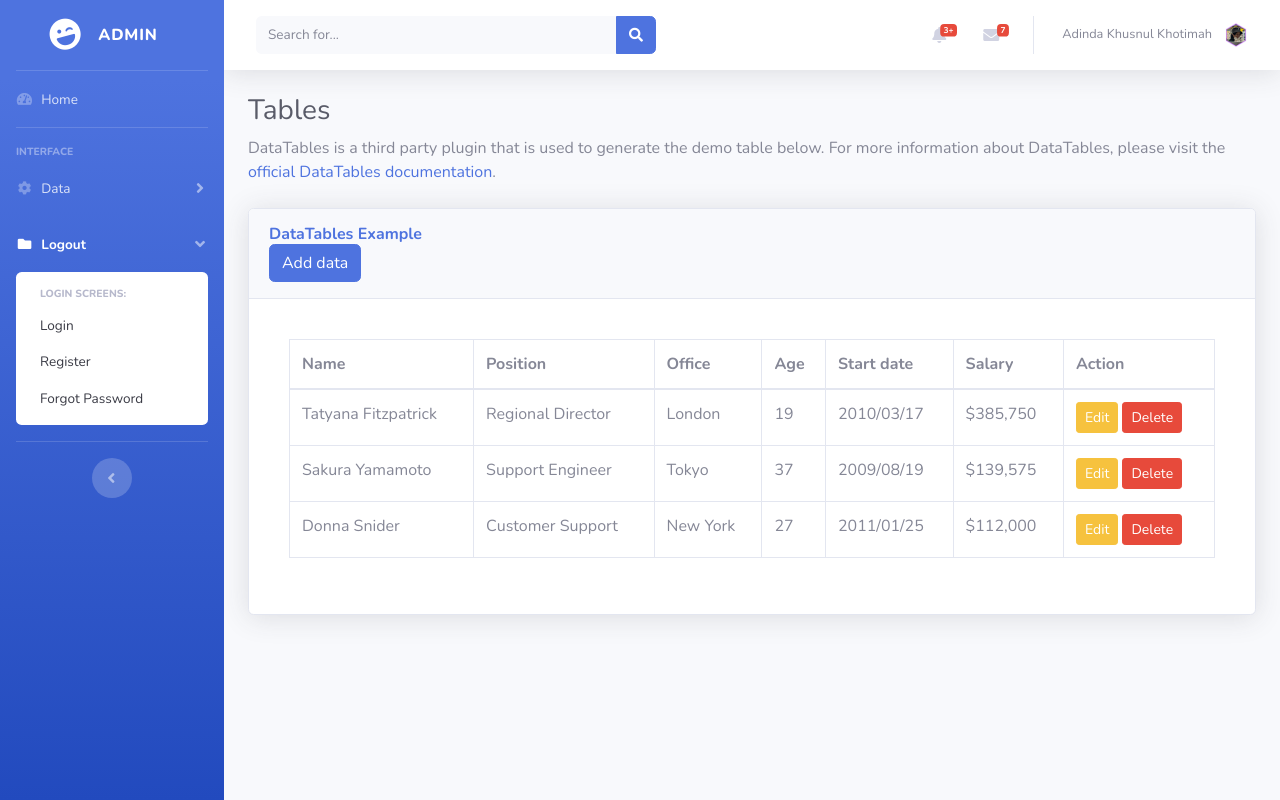
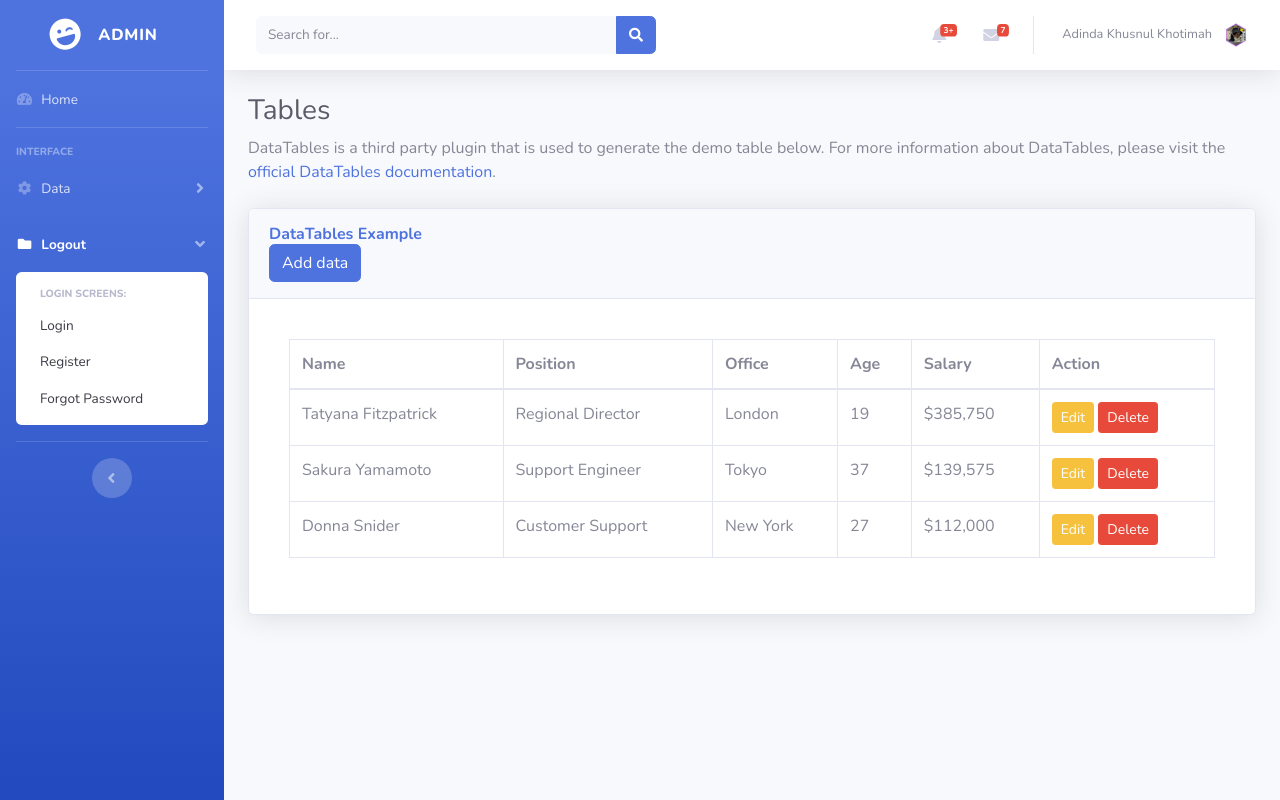
Before and after one commit to dindaa06/portofolio, a PHP site: page /halamanadmin/tables.php in a window 1280 px wide. Run offline with PHP 8.4, Linux system fonts and the light colour scheme.

Commit message:
Create Data

```diff
--- a/halamanadmin/tables.php
+++ b/halamanadmin/tables.php
@@ -314,17 +314,16 @@
                                                     <th>Position</th>
                                                     <th>Office</th>
                                                     <th>Age</th>
-                                                    <th>Start date</th>
                                                     <th>Salary</th>
                                                     <th>Action</th>
                                                 </tr>
                                             </thead>
+                                            <tbody id="list">
                                                 <tr>
                                                     <td>Tatyana Fitzpatrick</td>
                                                     <td>Regional Director</td>
                                                     <td>London</td>
                                                     <td>19</td>
-                                                <td>2010/03/17</td>
                                                     <td>$385,750</td>
                                                     <td>
                                                         <a href="#" class="btn btn-warning btn-sm edit" onclick="showEditAlert()">Edit</a>
@@ -336,7 +335,6 @@
                                                     <td>Support Engineer</td>
                                                     <td>Tokyo</td>
                                                     <td>37</td>
-                                                <td>2009/08/19</td>
                                                     <td>$139,575</td>
                                                     <td>
                                                         <a href="#" class="btn btn-warning btn-sm edit" onclick="showEditAlert()">Edit</a>
@@ -348,7 +346,6 @@
                                                     <td>Customer Support</td>
                                                     <td>New York</td>
                                                     <td>27</td>
-                                                <td>2011/01/25</td>
                                                     <td>$112,000</td>
                                                     <td>
                                                         <a href="#" class="btn btn-warning btn-sm edit" onclick="showEditAlert()">Edit</a>
@@ -357,6 +354,11 @@
                                                 </tr>
                                             </tbody>
                                         </table>
+                                    </div>
+                                </div>
+                            </div>
+                        </div>
+                    </div>
                 </div>
             </div>
 
@@ -391,39 +393,84 @@
                             <form action="" id="student-form" class="col-10 mb-4" autocomplete="off">
                                 <div class="mb-3">
                                     <label for="Name" class="form-label">Name</label>
-                                                    <input class="form-control" id="Name" type="text"/>
+                                    <input class="form-control" id="name" type="text" />
                                 </div>
                                 <div class="mb-3">
                                     <label for="Position" class="form-label">Position</label>
-                                                    <input class="form-control" id="Position" type="text"/>
+                                    <input class="form-control" id="position" type="text" />
                                 </div>
                                 <div class="mb-3">
                                     <label for="Office" class="form-label">Office</label>
-                                                    <input class="form-control" id="Office" type="text"/>
+                                    <input class="form-control" id="office" type="text" />
                                 </div>
                                 <div class="mb-3">
                                     <label for="Age" class="form-label">Age</label>
-                                                    <input class="form-control" id="Age" type="text"/>
-                                                </div>
-                                                <div class="mb-3">
-                                                    <label for="Startdate" class="form-label">Start date</label>
-                                                    <input class="form-control" id="Startdate" type="date"/>
+                                    <input class="form-control" id="age" type="text" />
                                 </div>
                                 <div class="mb-3">
                                     <label for="Salary" class="form-label">Salary</label>
-                                                    <input class="form-control" id="Salary" type="text"/>
-                                                </div>
-                                                <div class="mb-3">
-                                                    <button class="btn btn-success add-btn" type="submit" onclick="showSubmitAlert()">Submit</button>
+                                    <input class="form-control" id="salary" type="text" />
                                 </div>
                             </form>
                         </div>
                         <div class="modal-footer">
+                            <button type="button" class="btn btn-secondary" onclick="inputData()">Add Data</button>
                             <button type="button" class="btn btn-secondary" data-dismiss="modal">Close</button>
                         </div>
                     </div>
                 </div>
             </div>
+        </div>
+    </div>
+
+    <script>
+        // let inputList = [];
+
+        function inputData() {
+            // Get the values of the three input fields.
+            var name = document.getElementById("name").value;
+            var position = document.getElementById("position").value;
+            var office = document.getElementById("office").value;
+            var age = document.getElementById("age").value;
+            var salary = document.getElementById("salary").value;
+
+            // Create an object to represent the inputs and push it into the array.
+            var data = {
+                name: name,
+                position: position,
+                office: office,
+                age: age,
+                salary: salary
+            };
+
+            // inputList.push(data);
+
+            // Clear the input fields.
+            document.getElementById("name").value = "";
+            document.getElementById("position").value = "";
+            document.getElementById("office").value = "";
+            document.getElementById("age").value = "";
+            document.getElementById("salary").value = "";
+
+
+            mahasiswaList = document.getElementById("list");
+            // mahasiswaList.innerHTML = "";
+
+            const row = document.createElement("tr");
+            row.innerHTML = `
+                                <td>${data.name}</td>
+                                <td>${data.position}</td>
+                                <td>${data.office}</td>
+                                <td>${data.age}</td>
+                                <td>${data.salary}</td>
+                                <td>
+                                    <a href="#" class="btn btn-warning btn-sm edit" onclick="showEditAlert()">Edit</a>
+                                    <a href="#" class="btn btn-danger btn-sm edit" onclick="confirmDelete()">Delete</a>
+                                </td>
+                            `;
+            mahasiswaList.appendChild(row);
+        }
+    </script>
 
 
 </body>
```
Also changed, not shown: halamanadmin/script.js (line endings or trailing spaces). Lines whose indentation alone changed are shown as unchanged.
